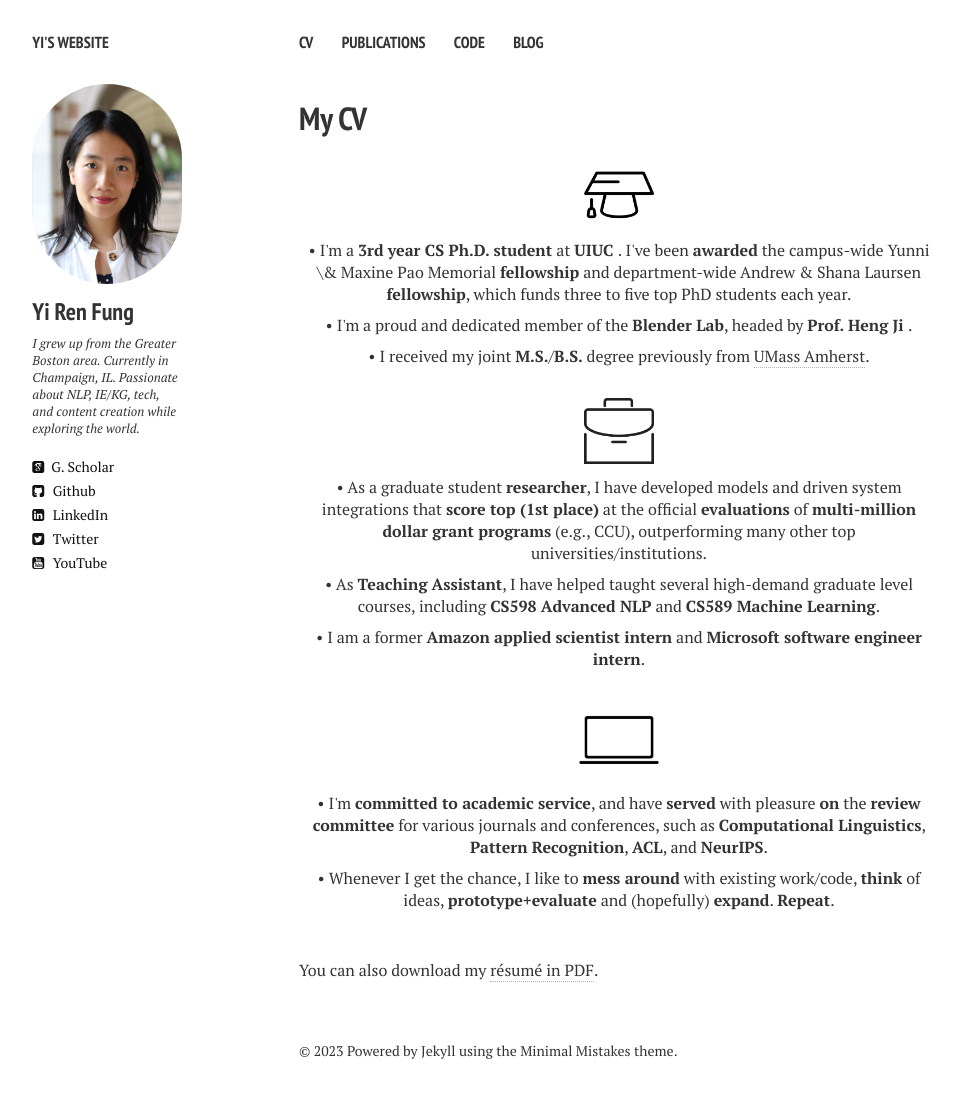
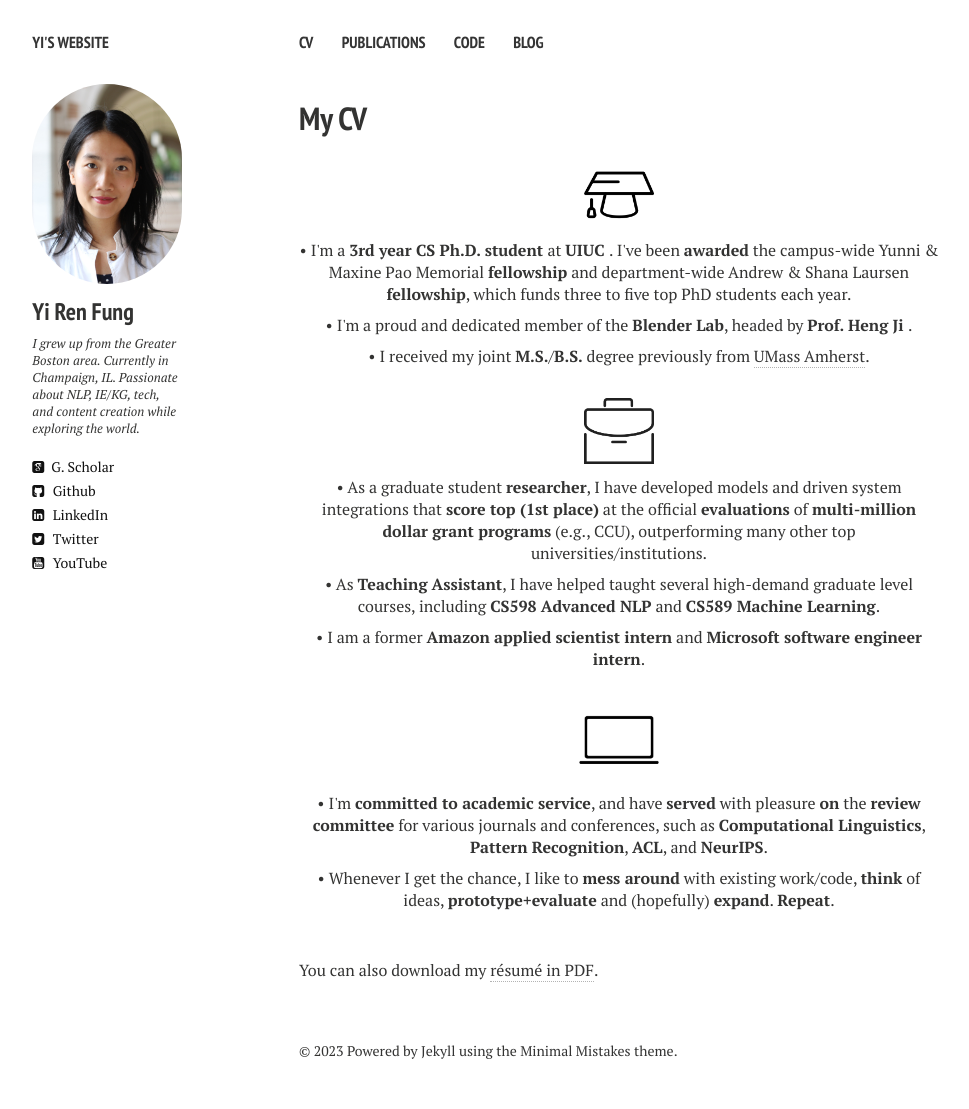
Before and after one commit to yrf1/yrf1.github.io, a Jekyll site: the page built from cv.md, in a window 1280 px wide. Shown: the whole page, without its empty margins (21-990 px from the left). Built offline with Jekyll 4.4.1, drawn with Linux system fonts in a browser that asks for light colours; nearby versions of some CDN libraries.

Commit message:
update cv

```diff
--- a/_layouts/cv.html
+++ b/_layouts/cv.html
@@ -46,7 +46,7 @@
     <div class="article-wrap">
 
     <p align="center" class=bottom-small><img src="{{ site.url }}/images/CV/study2.png" alt="Education" width="70" height="70"></p>
-    <p align="center" style=" margin-bottom: 35px;">&#8226 I'm a <strong> 3rd year CS Ph.D. student </strong> at <strong> <a href="https://www.cics.umass.edu" target="_blank">UIUC</a> </strong>. I've been <strong>awarded</strong> the campus-wide Yunni \& Maxine Pao Memorial <strong>fellowship</strong> and department-wide Andrew & Shana Laursen <strong>fellowship</strong>, which funds three to five top PhD students each year.</p>
+    <p align="center" style=" margin-bottom: 35px;">&#8226 I'm a <strong> 3rd year CS Ph.D. student </strong> at <strong> <a href="https://www.cics.umass.edu" target="_blank">UIUC</a> </strong>. I've been <strong>awarded</strong> the campus-wide Yunni & Maxine Pao Memorial <strong>fellowship</strong> and department-wide Andrew & Shana Laursen <strong>fellowship</strong>, which funds three to five top PhD students each year.</p>
     <p align="center" style=" margin-bottom: 35px;">&#8226 I'm a proud and dedicated member of the <strong><a href="https://github.com/Information-Fusion-Lab-Umass/" target="_blank">Blender Lab</a></strong>, headed by <strong> <a href="http://blender.cs.illinois.edu/hengji.html" target="_blank">Prof. Heng Ji</a> </strong>.</p>
     <p align="center" class="bottom-three">&#8226 I received my joint <strong>M.S.</strong>/<strong>B.S. </strong> degree previously from <a href="https://www.cics.umass.edu" target="_blank">UMass Amherst</a>.</p>
 
```
